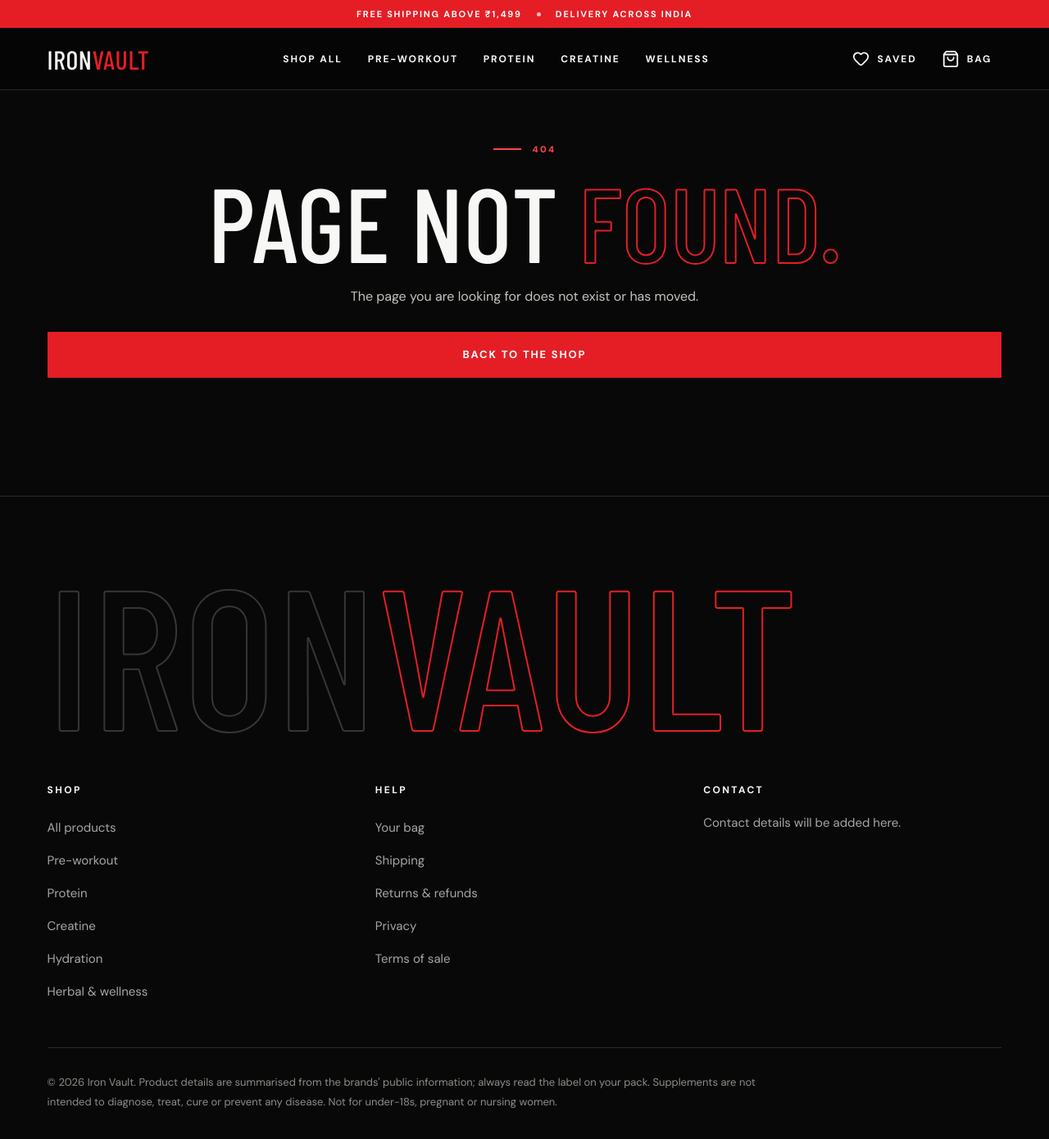
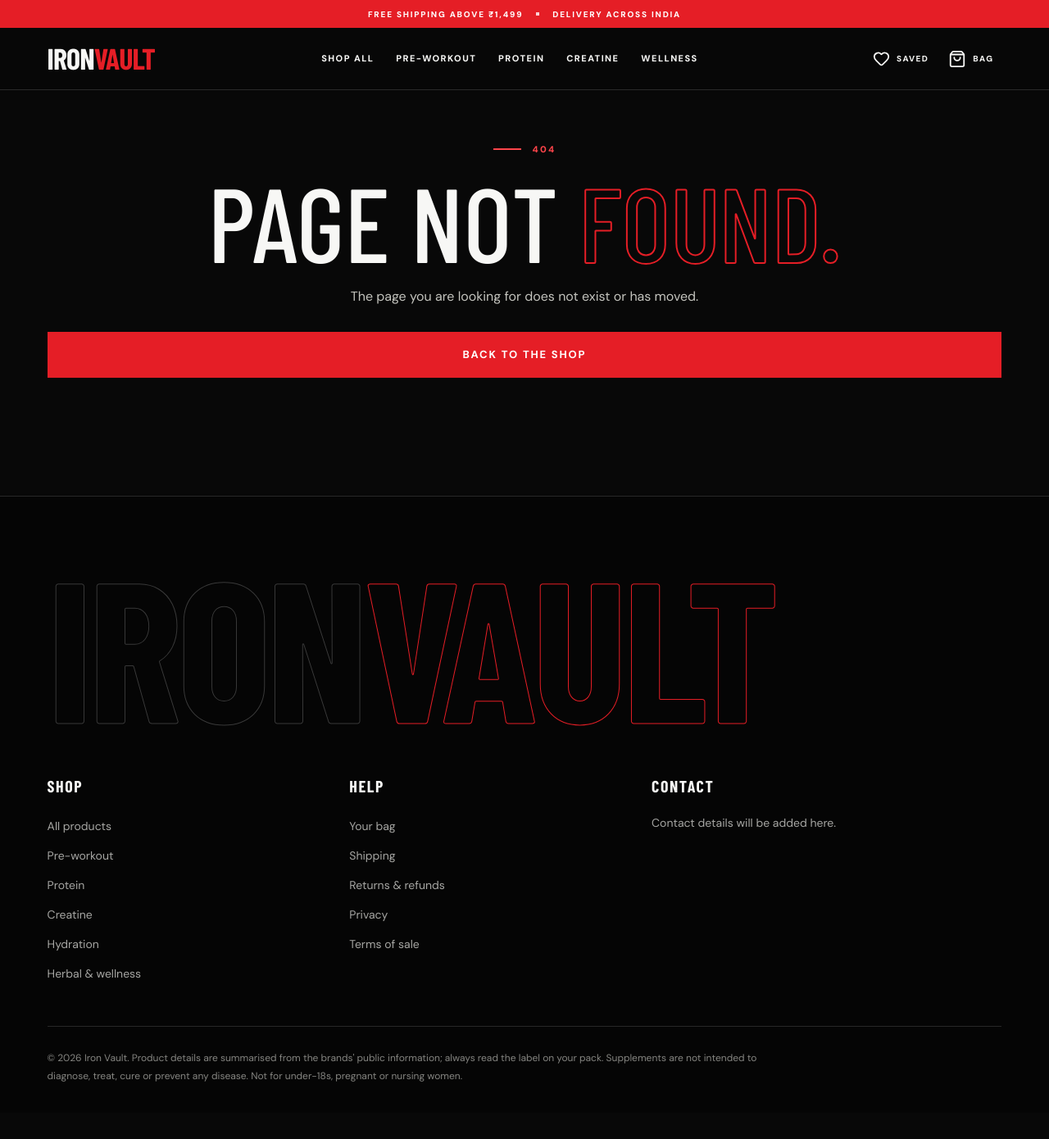
Before and after one commit to Ptamitk/Iron-Vault, a React (Vite) app: page /product/1 in a window 1280 px wide. Shown: the whole page at 82% size. After the commit the page ends 1358 px from the top, so only its background shows below. Built offline with nearby package versions, Linux system fonts and the light colour scheme; a web font is replaced by a local one.

Commit message:
Restyle navigation and footer for the new Iron Vault direction

```diff
--- a/src/components/layout/layout.css
+++ b/src/components/layout/layout.css
@@ -1,52 +1,39 @@
-/* Shared header, mobile menu and footer */
-.site-header{position:fixed;inset:0 0 auto 0;z-index:50;transition:transform .55s cubic-bezier(.2,.75,.25,1)}
+/* IRON VAULT global chrome — performance-led, high-contrast retail system. */
+.site-header{position:fixed;inset:0 0 auto;z-index:50;transition:transform .45s cubic-bezier(.2,.75,.25,1)}
 .site-header.is-hidden{transform:translateY(-100%)}
-.announce{height:var(--bar-h);display:flex;align-items:center;justify-content:center;gap:18px;padding:0 var(--gutter);background:var(--color-iv-accent);color:#fff;font-size:11px;font-weight:700;letter-spacing:.16em;text-transform:uppercase;white-space:nowrap;overflow:hidden}
-.announce-dot{width:5px;height:5px;border-radius:50%;background:#fff;opacity:.7}
-.site-bar{height:var(--head-h);display:flex;align-items:center;justify-content:space-between;gap:24px;padding:0 var(--gutter);border-bottom:1px solid transparent;transition:background .4s,border-color .4s}
-.site-header.is-solid .site-bar,.site-header.is-scrolled .site-bar{background:#060606f0;backdrop-filter:blur(14px);-webkit-backdrop-filter:blur(14px);border-bottom-color:var(--color-iv-line)}
-.logo{font-family:var(--font-heading);font-size:32px;line-height:1;letter-spacing:.02em;color:var(--color-iv-cream);flex:none}
+.announce{height:var(--bar-h);display:flex;align-items:center;justify-content:center;gap:16px;padding:0 var(--gutter);background:var(--color-iv-accent);color:#fff;font-size:10px;font-weight:800;letter-spacing:.18em;text-transform:uppercase;white-space:nowrap;overflow:hidden}
+.announce-dot{width:4px;height:4px;background:#fff;opacity:.8}
+.site-bar{height:var(--head-h);display:flex;align-items:center;justify-content:space-between;gap:28px;padding:0 var(--gutter);border-bottom:1px solid transparent;transition:background .35s,border-color .35s}
+.site-header.is-solid .site-bar,.site-header.is-scrolled .site-bar{background:#080808f5;backdrop-filter:blur(16px);-webkit-backdrop-filter:blur(16px);border-bottom-color:var(--color-iv-line)}
+.logo{font-family:var(--font-heading);font-size:36px;font-weight:900;line-height:.9;letter-spacing:-.025em;color:var(--color-iv-cream);flex:none}
 .logo span{color:var(--color-iv-accent)}
-.site-nav{display:flex;gap:clamp(18px,2.4vw,38px);margin:0 auto}
-.site-nav a{position:relative;padding:10px 0;font-size:12px;font-weight:700;letter-spacing:.16em;color:var(--color-iv-cream)}
-.site-nav a::after{content:"";position:absolute;left:0;right:0;bottom:4px;height:2px;background:var(--color-iv-accent);transform:scaleX(0);transform-origin:left;transition:transform .35s cubic-bezier(.2,.75,.25,1)}
+.site-nav{display:flex;align-items:center;gap:clamp(16px,2.1vw,34px);margin:0 auto}
+.site-nav a{position:relative;padding:12px 0;font-size:11px;font-weight:800;letter-spacing:.13em;color:var(--color-iv-cream)}
+.site-nav a::after{content:"";position:absolute;left:0;right:0;bottom:5px;height:2px;background:var(--color-iv-accent);transform:scaleX(0);transform-origin:left;transition:transform .3s}
 .site-nav a:hover::after,.site-nav a:focus-visible::after{transform:scaleX(1)}
-.site-actions{display:flex;align-items:center;gap:6px;flex:none}
-.bag-btn{display:inline-flex;align-items:center;gap:9px;min-height:48px;padding:0 12px;font-size:12px;font-weight:700;letter-spacing:.16em}
+.site-actions{display:flex;align-items:center;gap:4px;flex:none}
+.bag-btn{position:relative;display:inline-flex;align-items:center;gap:8px;min-height:46px;padding:0 10px;font-size:10px;font-weight:800;letter-spacing:.14em}
 .bag-btn:hover{color:var(--color-iv-accent-text)}
-.bag-count{font-style:normal;display:grid;place-items:center;min-width:22px;height:22px;padding:0 6px;border-radius:22px;background:var(--color-iv-accent);color:#fff;font-size:11px;letter-spacing:0}
-.menu-btn{display:none;place-items:center;width:48px;height:48px;background:transparent;border:0;color:var(--color-iv-cream)}
-
-.mobile-menu{position:fixed;inset:0;z-index:45;display:flex;flex-direction:column;gap:26px;padding:calc(var(--bar-h) + var(--head-h) + 20px) var(--gutter) 36px;background:var(--color-iv-black);overflow-y:auto;visibility:hidden;opacity:0;transform:translateY(-12px);transition:opacity .4s,transform .5s cubic-bezier(.2,.75,.25,1),visibility 0s .5s}
-.mobile-menu.is-open{visibility:visible;opacity:1;transform:none;transition:opacity .4s,transform .5s cubic-bezier(.2,.75,.25,1),visibility 0s}
+.bag-count{font-style:normal;display:grid;place-items:center;min-width:19px;height:19px;padding:0 5px;background:var(--color-iv-accent);color:#fff;font-size:10px;letter-spacing:0}
+.menu-btn{display:none;place-items:center;width:46px;height:46px;background:transparent;border:0;color:var(--color-iv-cream)}
+.mobile-menu{position:fixed;inset:0;z-index:45;display:flex;flex-direction:column;gap:26px;padding:calc(var(--bar-h) + var(--head-h) + 22px) var(--gutter) 34px;background:var(--color-iv-black);overflow-y:auto;visibility:hidden;opacity:0;transform:translateY(-10px);transition:opacity .35s,transform .4s,visibility 0s .4s}
+.mobile-menu.is-open{visibility:visible;opacity:1;transform:none;transition:opacity .35s,transform .4s,visibility 0s}
 .mobile-menu nav{display:flex;flex-direction:column}
-.mobile-menu nav a{display:flex;align-items:center;justify-content:space-between;gap:16px;padding:14px 0;border-bottom:1px solid var(--color-iv-line);font-family:var(--font-heading);font-size:clamp(40px,11vw,64px);line-height:1;text-transform:uppercase}
+.mobile-menu nav a{display:flex;align-items:center;justify-content:space-between;gap:16px;padding:15px 0;border-bottom:1px solid var(--color-iv-line);font-family:var(--font-heading);font-size:clamp(42px,11vw,68px);font-weight:800;line-height:.95;text-transform:uppercase}
 .mobile-menu nav a svg{color:var(--color-iv-accent);flex:none}
 .mobile-menu nav a:active{color:var(--color-iv-accent-text)}
 .mobile-menu-close{align-self:flex-start}
-.mobile-menu-foot{display:flex;flex-wrap:wrap;gap:12px 26px;margin-top:auto;font-size:14px;color:var(--color-iv-muted)}
+.mobile-menu-foot{display:flex;flex-wrap:wrap;gap:12px 26px;margin-top:auto;font-size:13px;color:var(--color-iv-muted)}
 .mobile-menu-foot a{padding:8px 0}
-
-.site-footer{position:relative;padding:90px var(--gutter) 36px;background:var(--color-iv-black);border-top:1px solid var(--color-iv-line);overflow:hidden}
-.footer-mark{font-family:var(--font-heading);font-size:clamp(84px,19vw,300px);line-height:.82;letter-spacing:.005em;text-transform:uppercase;color:transparent;-webkit-text-stroke:2px #ffffff30;white-space:nowrap;user-select:none;margin-bottom:60px}
+.site-footer{position:relative;padding:88px var(--gutter) 34px;background:#050505;border-top:1px solid var(--color-iv-line);overflow:hidden}
+.footer-mark{font-family:var(--font-heading);font-size:clamp(86px,19vw,310px);font-weight:900;line-height:.76;letter-spacing:-.025em;text-transform:uppercase;color:transparent;-webkit-text-stroke:1px #ffffff35;white-space:nowrap;user-select:none;margin-bottom:64px}
 .footer-mark span{-webkit-text-stroke-color:var(--color-iv-accent)}
-.footer-cols{display:grid;grid-template-columns:repeat(3,minmax(0,1fr));gap:36px;padding-bottom:50px;border-bottom:1px solid var(--color-iv-line)}
-.footer-cols nav,.footer-contact{display:flex;flex-direction:column;gap:4px;font-size:15px;color:var(--color-iv-muted);line-height:1.6}
-.footer-cols h2{font-size:12px;font-weight:700;letter-spacing:.2em;color:var(--color-iv-cream);margin-bottom:14px}
-.footer-cols a{padding:6px 0;transition:color .3s}
+.footer-cols{display:grid;grid-template-columns:1fr 1fr 1.3fr;gap:40px;padding-bottom:48px;border-bottom:1px solid var(--color-iv-line)}
+.footer-cols nav,.footer-contact{display:flex;flex-direction:column;gap:5px;font-size:14px;color:var(--color-iv-muted);line-height:1.65}
+.footer-cols h2{font-family:var(--font-heading);font-size:20px;font-weight:700;letter-spacing:.08em;color:var(--color-iv-cream);margin-bottom:12px}
+.footer-cols a{padding:4px 0;transition:color .25s}
 .footer-cols a:hover{color:var(--color-iv-accent-text)}
-.footer-legal{max-width:880px;margin-top:30px;font-size:13px;line-height:1.8;color:#8d8d87}
-
-@media(max-width:980px){
-  .site-nav{display:none}
-  .menu-btn{display:grid}
-  .site-actions{margin-left:auto}
-}
-@media(max-width:700px){
-  .announce-extra,.announce-dot{display:none}
-  .bag-label{display:none}
-  .footer-cols{grid-template-columns:1fr 1fr}
-  .footer-contact{grid-column:1/-1}
-  .site-footer{padding-top:64px}
-}
+.footer-legal{max-width:900px;margin-top:28px;font-size:12px;line-height:1.8;color:#858581}
+@media(max-width:980px){.site-nav{display:none}.menu-btn{display:grid}.site-actions{margin-left:auto}}
+@media(max-width:700px){.announce-extra,.announce-dot{display:none}.bag-label{display:none}.footer-cols{grid-template-columns:1fr 1fr}.footer-contact{grid-column:1/-1}.site-footer{padding-top:62px}.site-bar{gap:12px}.logo{font-size:32px}}
 @media(prefers-reduced-motion:reduce){.site-header,.mobile-menu,.site-nav a::after{transition:none!important}}
```
